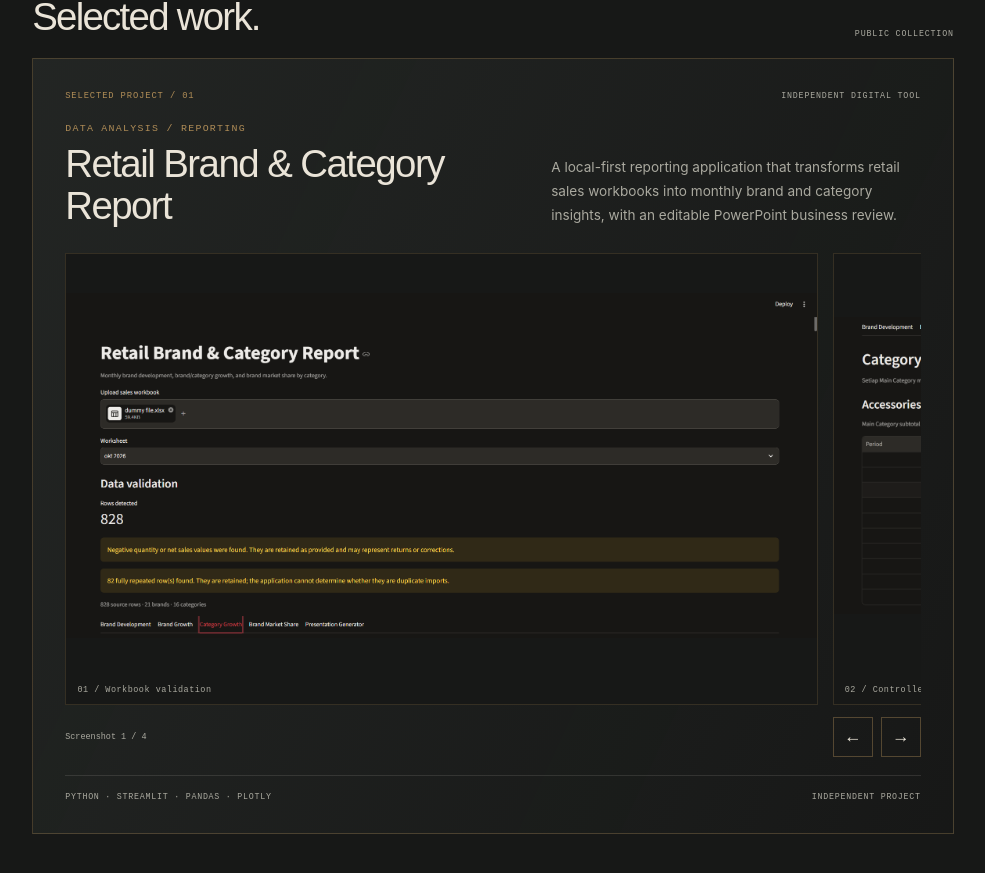
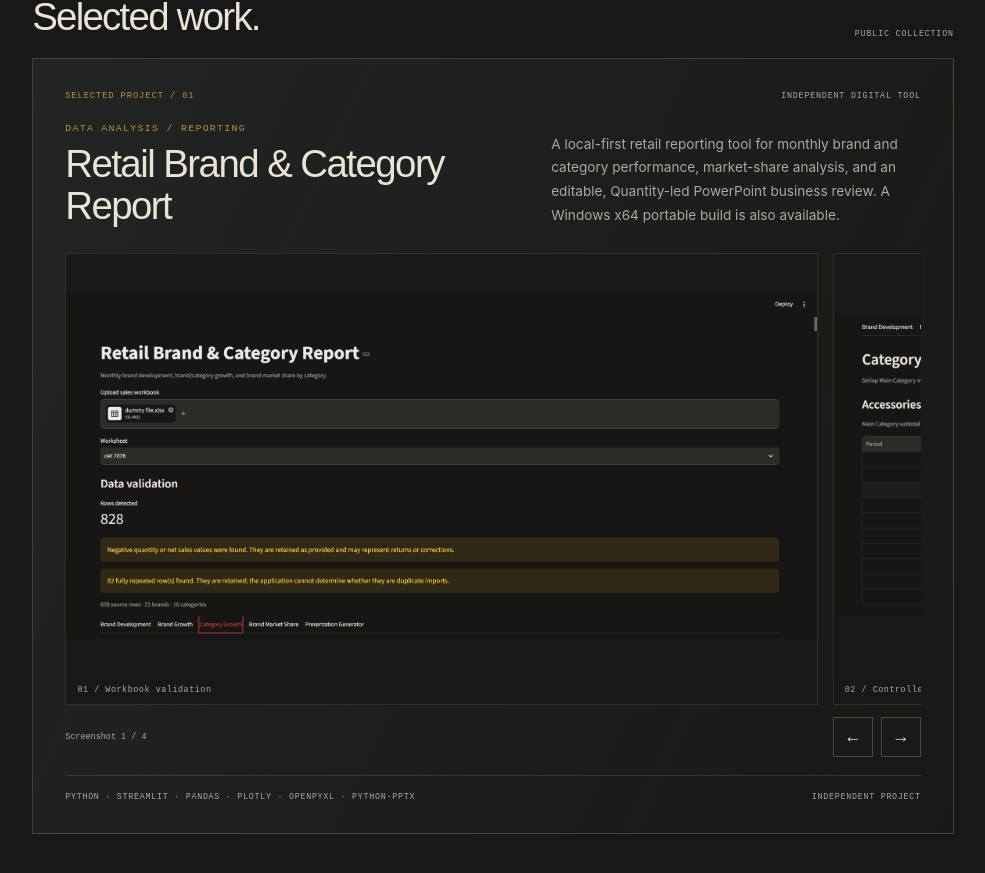
Before and after one commit to imandodo01/clementine-work, a React (Vite) app: page / in a window 1280 px wide. Shown: the part 888-1761 px from the top of the page, without its empty margins (275-1260 px from the left). Built offline with nearby package versions, Linux system fonts and the light colour scheme.

Commit message:
docs: refresh retail report portfolio entry (#4)
* docs: refresh retail report portfolio entry

* docs: refresh retail report portfolio entry

* docs: refresh retail report portfolio entry

* docs: refresh retail report portfolio entry

```diff
--- a/src/App.tsx
+++ b/src/App.tsx
@@ -79,7 +79,7 @@ export default function App() {
             </div>
             <div className={styles.featuredWorkIntro}>
               <div><p className={styles.eyebrow}>DATA ANALYSIS / REPORTING</p><h3>Retail Brand &amp; Category Report</h3></div>
-              <p>A local-first reporting application that transforms retail sales workbooks into monthly brand and category insights, with an editable PowerPoint business review.</p>
+              <p>A local-first retail reporting tool for monthly brand and category performance, market-share analysis, and an editable, Quantity-led PowerPoint business review. A Windows x64 portable build is also available.</p>
             </div>
             <div className={styles.featuredWorkSlider}>
               <div className={styles.featuredWorkGallery} ref={screenshotGalleryRef} aria-label="Retail Brand and Category Report application screenshots" tabIndex={0} onScroll={(event) => setScreenshotIndex(Math.round(event.currentTarget.scrollLeft / event.currentTarget.clientWidth))}>
@@ -94,7 +94,7 @@ export default function App() {
               </div>
             </div>
             <div className={styles.featuredWorkFooter}>
-              <span>PYTHON · STREAMLIT · PANDAS · PLOTLY</span>
+              <span>PYTHON · STREAMLIT · PANDAS · PLOTLY · OPENPYXL · PYTHON-PPTX</span>
               <span>INDEPENDENT PROJECT</span>
             </div>
           </article>
```
Also changed, not shown: 3 other files (tests, documents, lock files or other folders).
